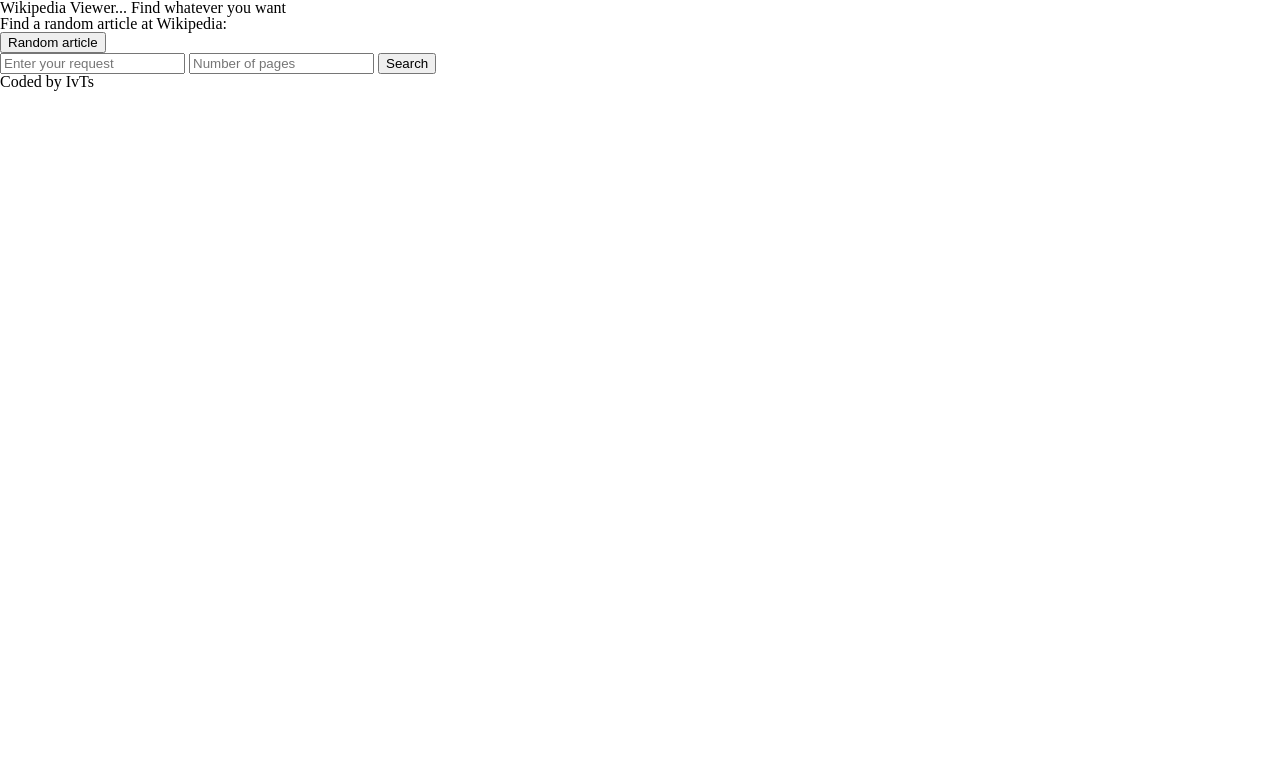
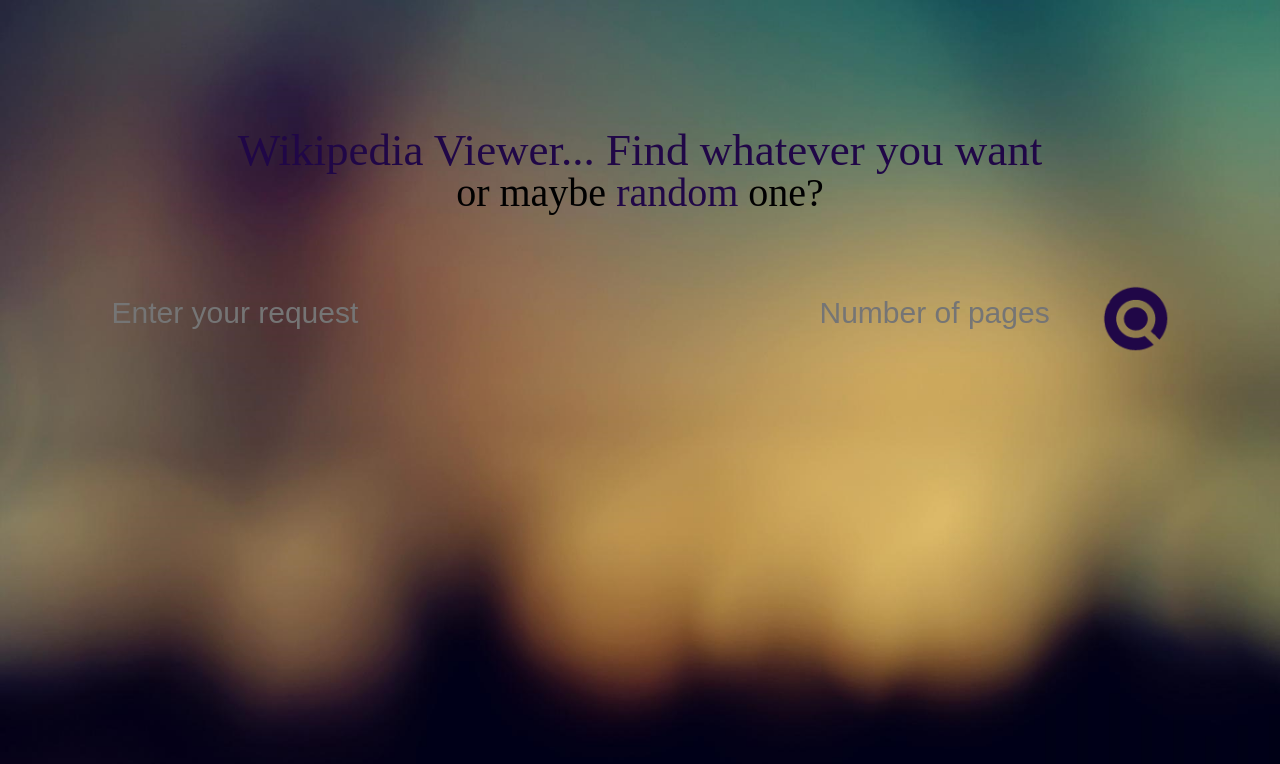
Before and after one commit to IvaTsu/wikipedia-viewer, a plain HTML site: page index.html in a window 1280 px wide. Drawn offline with Linux system fonts and the light colour scheme.

Commit message:
Worked on App Design

```diff
--- a/index.html
+++ b/index.html
@@ -13,23 +13,15 @@
     </header>
     <main>
       <div class="random-article">
-        <h2>Find a random article at Wikipedia:</h2>
-        <button onclick='window.open("https://en.wikipedia.org/wiki/Special:Random")'>Random article</button>
+        <h2>or maybe <a class="random-article-click"href="https://en.wikipedia.org/wiki/Special:Random" target="_blank">random</a> one?</h2>
       </div>
       <div class="search-article">
         <input type="text" id="search-value" placeholder="Enter your request"></input>
-        <input type="number" id="number" placeholder="Number of pages"></input>
-        <button id="search-btn">Search</button>
+        <input type="number" id="number" min="1" placeholder="Number of pages"></input>
+        <a href="#" id="search-btn"><img src="img/search.png" alt="Search" id="img-search"></a>
       </div>
-      <div class="content">
-
-      </div>
+      <div class="content"></div>
     </main>
-    <footer>
-      <address>
-        Coded by IvTs
-      </address>
-    </footer>
     <script type="text/javascript" src="js/lib/jquery-3.1.1.min.js"></script>
     <script type="text/javascript" src="js/script.js"></script>
   </body>
--- a/js/script.js
+++ b/js/script.js
@@ -7,26 +7,27 @@
 function createRequest() {
   var httpRequest;
   var request = getSearchValue();
-  var numberOfPages = getNumberOfPages();
-  if (numberOfPages > 0) {
-    httpRequest = "https://en.wikipedia.org/w/api.php?action=opensearch&format=json&search=" + request +"&limit=" + numberOfPages + "&callback=?";
+  if (!request) {
+    $(".content").append('<div class="block">' +
+      "<h1>" + "Sorry, there is nothing to show" + "</h1>" +
+      '</div>');
   } else {
-    httpRequest = "https://en.wikipedia.org/w/api.php?action=opensearch&format=json&search=" + request +"&limit=10&callback=?";
+    var numberOfPages = getNumberOfPages();
+    if (numberOfPages > 0) {
+      httpRequest = "https://en.wikipedia.org/w/api.php?action=opensearch&format=json&search=" + request + "&limit=" + numberOfPages + "&callback=?";
+    } else {
+      httpRequest = "https://en.wikipedia.org/w/api.php?action=opensearch&format=json&search=" + request + "&limit=10&callback=?";
+    }
+    $.getJSON(httpRequest, function(json) {
+      formContent(json);
+    });
   }
-
-  $.getJSON(httpRequest, function(json) {
-
-    formContent(json);
-
-  });
-
 }
 
 function formContent(json) {
   var objNames = formRequest(1, json);
   var objDescriptions = formRequest(2, json);
   var objLink = formRequest(3, json);
-
   for (var i = 0; i < objNames.length; i++) {
     addBlock(objNames[i], objDescriptions[i], objLink[i]);
   }
--- a/scss/styles.scss
+++ b/scss/styles.scss
@@ -1,4 +1,76 @@
 @import "_reset.css";
+
+$primary_color: rgb(32, 7, 71);
+
+@mixin center-position {
+  text-align: center;
+}
+
+body {
+  background-image: url("../img/wallpaper-blur.jpg");
+  background-size: cover;
+  background-repeat: no-repeat;
+}
+
+header,
+.random-article,
+.search-article {
+  @include center-position;
+}
+
+header {
+  margin-top: 10%;
+  h1 {
+    font-size: 45px;
+    color: $primary_color;
+  }
+}
+
+.random-article {
+  font-size: 40px;
+}
+
+.random-article-click {
+  text-decoration: none;
+  color: $primary_color;
+}
+
+.random-article-click:visited {
+  @extend .random-article-click;
+}
+
+.random-article-click:hover {
+  text-decoration: underline;
+  color: $primary_color;
+}
+
+.search-article {
+  margin-top: 5%;
+}
+
+input[type="text"],
+input[type="number"] {
+  height: 70px;
+  background: transparent;
+  border: none;
+  font-size: 30px;
+  color: $primary_color;
+}
+
+input[type="text"] {
+  width: 700px;
+}
+
+input[type="number"] {
+  width: 250px;
+}
+
+#img-search {
+  display: inline-block;
+  vertical-align: middle;
+  margin-left: 25px;
+  width: 70px;
+}
 
 .block {
   margin: 10px;
```
Also changed, not shown: img/search.png (added), img/wallpaper-blur.jpg (added), scss/styles.css, 1 other file.
